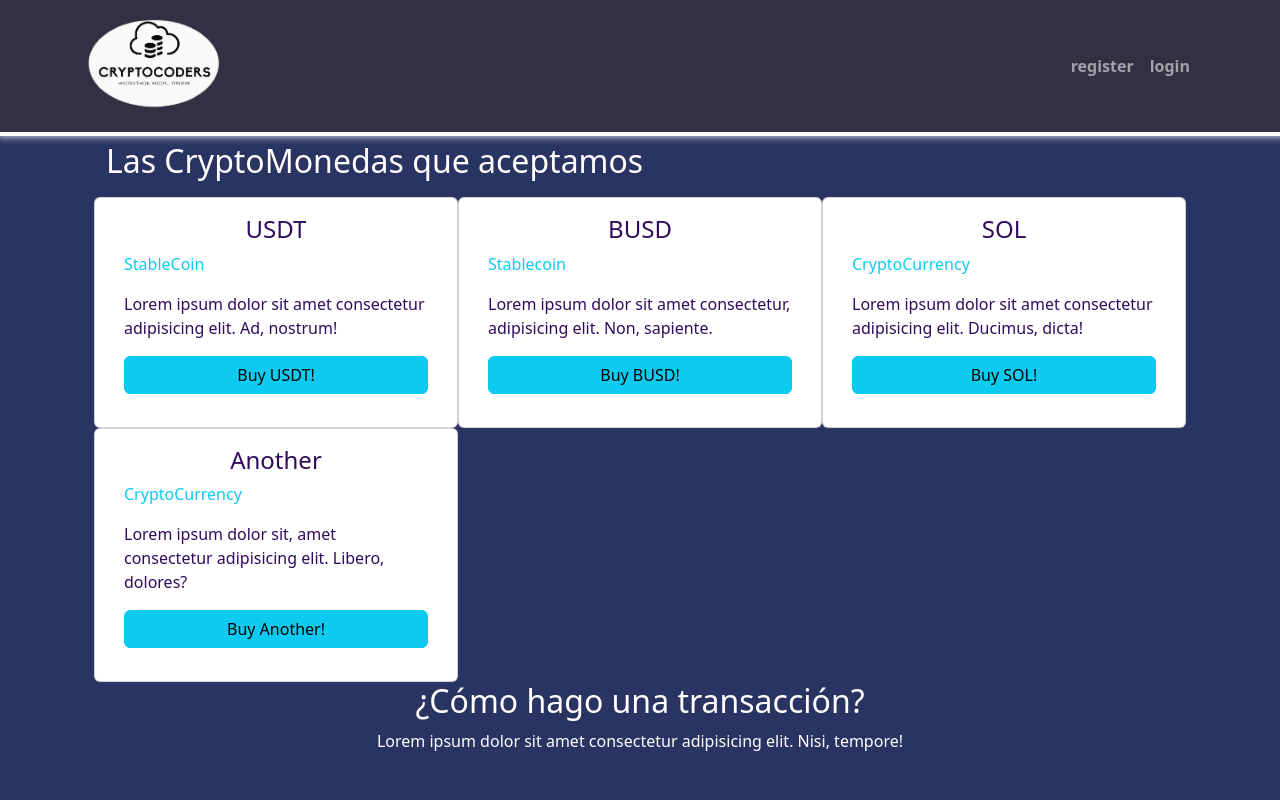
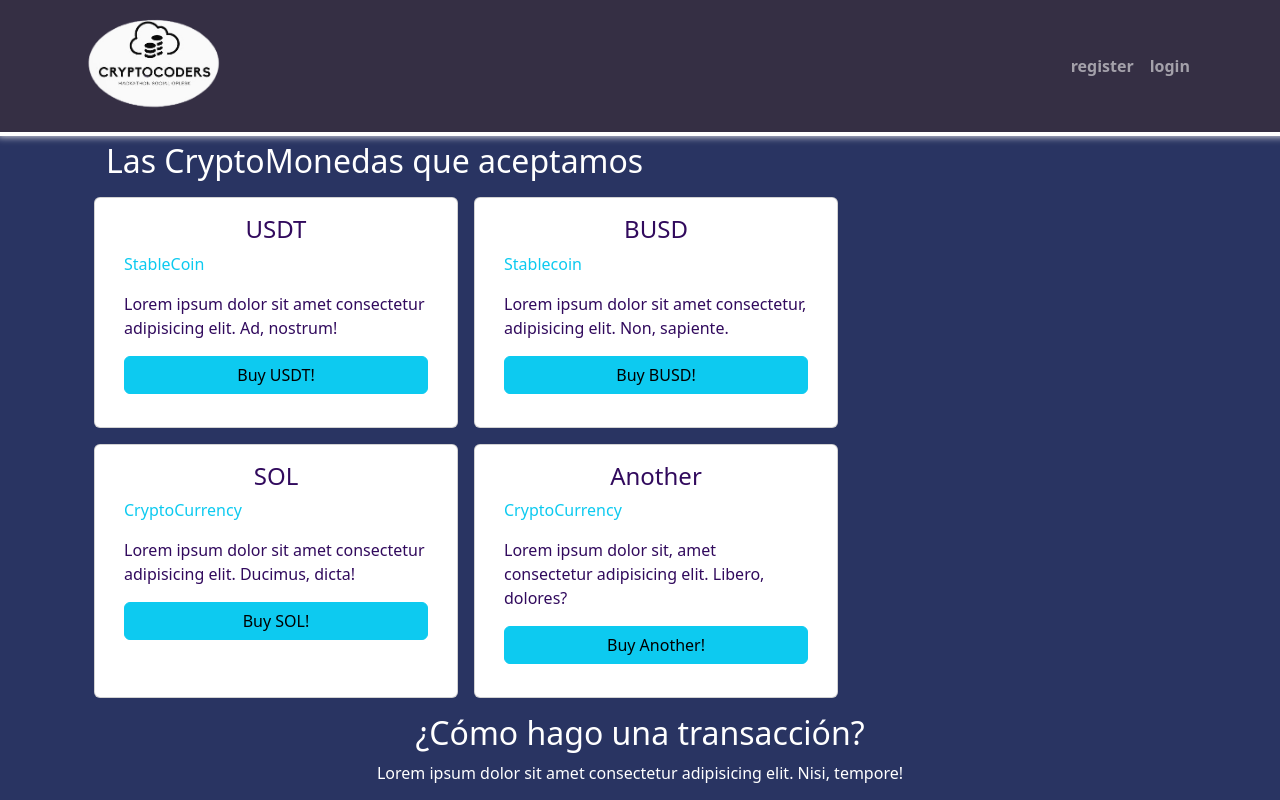
Before and after one commit to requin883/NuevoFront, a React (Vite) app: page /home in a window 1280 px wide. Shown: the top 800 px of the page. Built offline with nearby package versions, Linux system fonts and the light colour scheme.

Commit message:
feat: add margin

```diff
--- a/src/Pages/Homepages/Components/Card.jsx
+++ b/src/Pages/Homepages/Components/Card.jsx
@@ -3,7 +3,7 @@ import { Col, Button } from "reactstrap"
 export default function Card({ title, cat, children }) {
     return (
         <>
-            <Col md="4" key={title} className="card">
+            <Col md="4" key={title} className="card me-3 mb-3">
                 <div className="d-flex flex-column alert newcard">
                     <h4 className="align-self-center">{title}</h4>
                     <p className="category text-info">{cat}</p>
```
